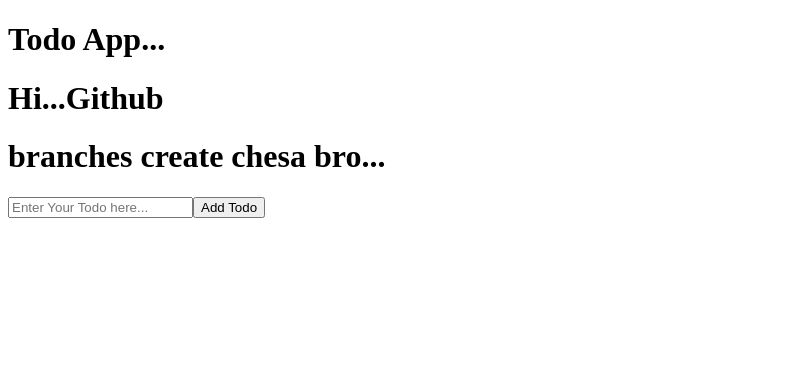
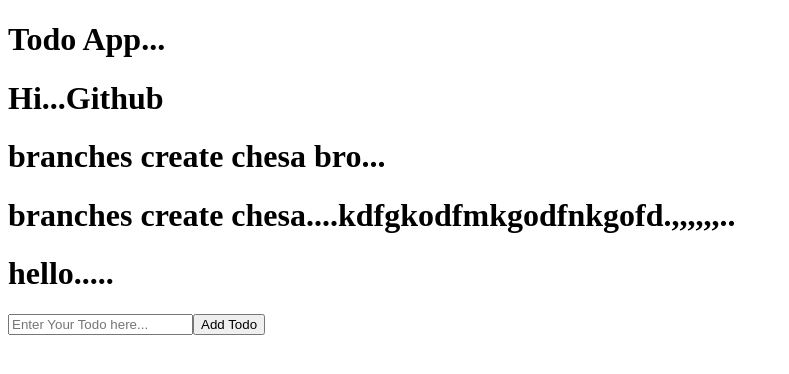
Before and after one commit to Charan27798/todo-list, a React (Vite) app: page / in a window 1280 px wide. Shown: the top 374 px of the page, without its empty margins (0-789 px from the left). Built offline with nearby package versions, Linux system fonts and the light colour scheme.

Commit message:
new changes

```diff
--- a/src/App.jsx
+++ b/src/App.jsx
@@ -45,6 +45,8 @@
                   <h1> Todo App...</h1>
                   <h1> Hi...Github</h1>
                   <h1>branches create chesa bro...</h1>
+                  <h1>branches create chesa....kdfgkodfmkgodfnkgofd.,,,,,,..</h1>
+                  <h1>hello.....</h1>
                   <input
                         type='text'
                         placeholder='Enter Your Todo here...'
```
